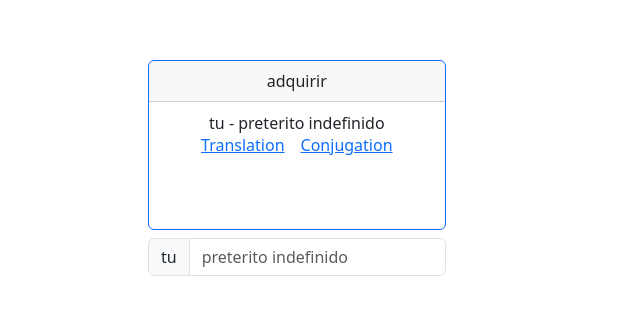
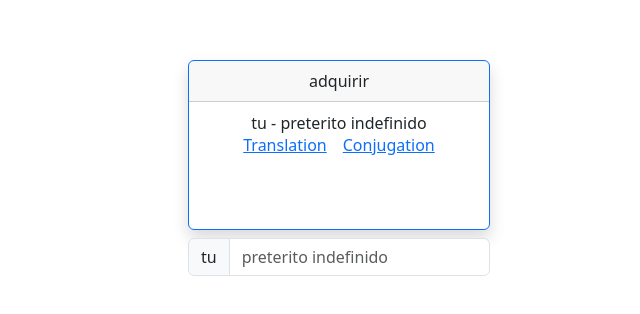
Before and after one commit to petoalbert/Conjugation, a React (Vite) app: page / in a window 1280 px wide. Shown: the part 476-790 px from the top of the page, without its empty margins (301-941 px from the left). Built offline with nearby package versions, Linux system fonts and the light colour scheme.

Commit message:
Refine layout

```diff
--- a/src/App.tsx
+++ b/src/App.tsx
@@ -47,28 +47,32 @@ export default function ConjugationGame() {
   };
 
   return (
-    <div className="container text-center fixed-bottom mb-xl-5 col-sm-4 offset-sm-3" id="main">
-      <div id="second">
+    <div className="container" id="main">
+      <div className="row text-center fixed-bottom">
+        <div className="col-sm"></div>
+        <div className="mb-xl-5 col-sm-3" id="second">
           {tasks.map(t =>
-          <div key={t.id} className="card border border-primary mb-2 animated-element">
+            <div key={t.id} className="card rounded border border-primary mb-2 animated-element shadow">
               <Task params={t.params} />
               {t.userInput != null && <TaskResult params={t.params} input={t.userInput} />}
             </div>
           )}
           <div className="input-group">
-          <span className="input-group-text" id="basic-addon1">{pronounToString(tasks[tasks.length-1].params.pronoun)}</span>
+            <span className="input-group-text" id="basic-addon1">{pronounToString(tasks[tasks.length - 1].params.pronoun)}</span>
             <input
               type="text"
               className="form-control"
               value={inputText}
               onChange={handleInputChange}
               onKeyDown={handleKeyDown}
-            placeholder={tenseToString(tasks[tasks.length-1].params.tense)}
-            aria-label={tenseToString(tasks[tasks.length-1].params.tense)}
+              placeholder={tenseToString(tasks[tasks.length - 1].params.tense)}
+              aria-label={tenseToString(tasks[tasks.length - 1].params.tense)}
               aria-describedby="basic-addon1"
             />
           </div>
         </div>
+        <div className="col-sm"></div>
+      </div>
     </div>
   );
 }
--- a/src/index.css
+++ b/src/index.css
@@ -30,9 +30,9 @@
 }
 
 #second {
-  position: absolute;
+  position: relative;
   bottom: 0;
-  right: 0;
+  right: auto;
 }
 
 .success {
```
Lines whose indentation alone changed are shown as unchanged.
